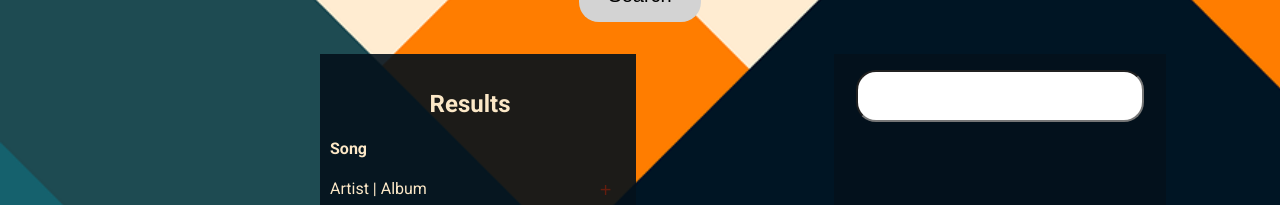
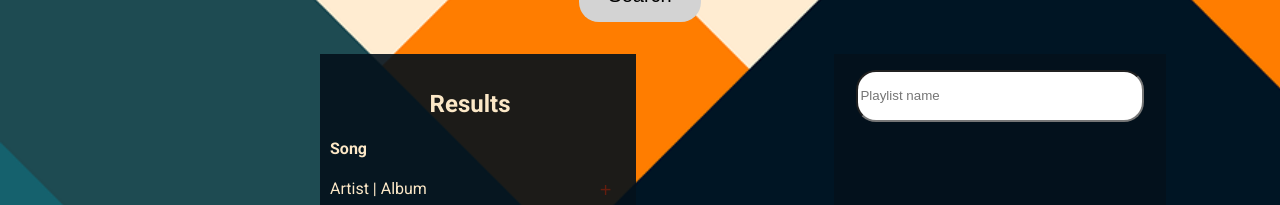
Before and after one commit to CadenTed/Jammming, a React (Create React App) app: page / in a window 1280 px wide. Shown: the part 242-447 px from the top of the page. Built offline with nearby package versions, Linux system fonts and the light colour scheme.

Commit message:
Working on dynamiccaly updating playlists

```diff
--- a/src/App.js
+++ b/src/App.js
@@ -35,8 +35,16 @@ function App() {
         <h1>Jamming</h1>
       </header>
       <SearchBar />
-      <SearchResults track={resultTrack} setTrack={setResultTrack}/>
-      <Playlist track={playlistTrack} setTrack={setPlaylistTrack}/>
+      <SearchResults
+        playlistTrack={playlistTrack}
+        resultsTrack={resultTrack}
+        setResultTrack={setResultTrack}
+        setPlaylistTrack={setPlaylistTrack}/>
+      <Playlist
+        playlistTrack={playlistTrack}
+        resultsTrack={resultTrack}
+        setResultTrack={setResultTrack}
+        setPLaylistTrack={setPlaylistTrack} />
       <button>Save to Spotify</button>
     </>
   );
--- a/src/Playlist.js
+++ b/src/Playlist.js
@@ -3,14 +3,22 @@ import React, { useState } from "react";
 import styles from "./Styles/Playlist.module.css"
 import TrackList from "./Tracklist";
 
-function Playlist({track, setTrack}) {
+function Playlist({playlistTrack, resultsTrack, setResultTrack, setPlaylistTrack}) {
 
    return (
       <div className={styles.div}>
          <form className={styles.form}>
-            <input type="text" id='playlist-name' className={styles.input}/>
+            <input
+               type="text"
+               id='playlist-name'
+               className={styles.input}
+               placeholder="Playlist name"/>
          </form>
-         <TrackList parent="PlayList" track={track}/>
+         <TrackList
+            parent="Playlist"
+            track={playlistTrack}
+            onResultChange={setResultTrack}
+            onPlaylistChange={setPlaylistTrack}/>
       </div>
    )
 }
--- a/src/SearchResults.js
+++ b/src/SearchResults.js
@@ -2,12 +2,38 @@ import React from "react";
 import TrackList from "./Tracklist";
 import styles from "./Styles/SearchResults.module.css";
 
-function SearchResults({track, setTrack}) {
+function SearchResults({playlistTrack, resultsTrack: resultsTracks, setResultTrack, setPlaylistTrack}) {
+
+   const handleClick = (keyValue) => {
+
+      let trackToAdd;
+      console.log(resultsTracks)
+      for (let tracks in resultsTracks) {
+         console.log("tracks: "+tracks)
+         console.log("id: "+tracks.id)
+         console.log("value: "+keyValue)
+         if (tracks.id === keyValue) {
+            trackToAdd = tracks;
+         }
+      }
+
+      setResultTrack(prev => resultsTracks.filter(track => track.id !== keyValue))
+
+      if (trackToAdd) {
+         setPlaylistTrack(prev => [...prev, trackToAdd]);
+      }
+   }
+
 
    return (
       <div className={styles.div}>
          <h2>Results</h2>
-         <TrackList parent="SearchResults" track={track}/>
+         <TrackList
+            parent="SearchResults"
+            track={resultsTracks}
+            onResultChange={setResultTrack}
+            onPlaylistChange={setPlaylistTrack}
+            handleClick={handleClick}/>
       </div>
    )
 }
--- a/src/Track.js
+++ b/src/Track.js
@@ -1,14 +1,14 @@
 import React from "react";
 import styles from "./Styles/Track.module.css";
 
-function Track({track, buttonSign, handleClick}) {
+function Track({track, buttonSign, handleClick, keyValue}) {
 
    const sign = buttonSign === "PlayList" ? "-" : "+"
 
    return (
       <div className={styles.div}>
          <h4>{track.title}</h4>
-         <button onClick={handleClick} className={styles.button}>{sign}</button>
+         <button onClick={() => handleClick(keyValue)} className={styles.button}>{sign}</button>
          <p>{track.artist} | {track.album}</p>
       </div>
    )
--- a/src/Tracklist.js
+++ b/src/Tracklist.js
@@ -2,17 +2,19 @@ import React, { useState } from "react";
 import Track from "./Track";
 import styles from "./Styles/Tracklist.module.css";
 
-function TrackList({parent, track}) {
-  const handleClick = ({target}) => {
-      console.log(target)
-  }
+function TrackList(props) {
 
   return (
     <div className={styles.div}>
       <ul className={styles.ul}>
-         {track.map((t, index) => (
-            <li key={t.id}><Track track={t} buttonSign={parent} handleClick={handleClick} /></li>
-
+         {props.track.map((t) => (
+            <li key={t.id}>
+              <Track
+                track={t}
+                buttonSign={props.parent}
+                handleClick={props.handleClick}
+                keyValue={t.id}/>
+            </li>
             ))}
       </ul>
     </div>
```
